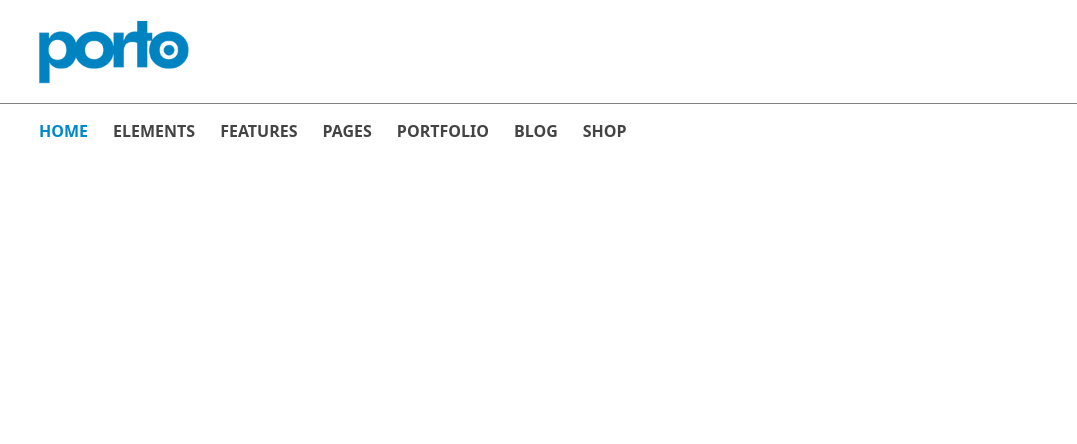
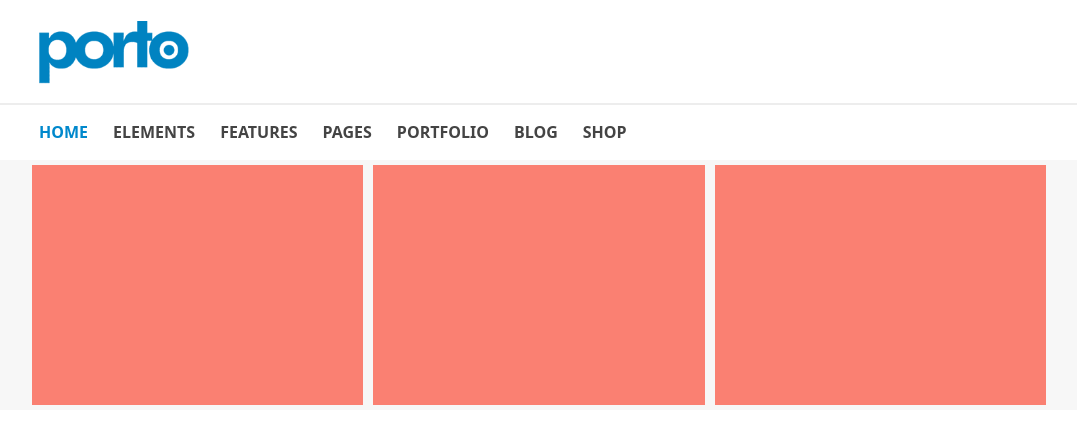
Before and after one commit to manuelguariglia21/proj-html-vuejs, a Vue app: page / in a window 1280 px wide. Shown: the top 444 px of the page, without its empty margins (101-1178 px from the left). Built offline with nearby package versions, Linux system fonts and the light colour scheme.

Commit message:
start postGallery

```diff
--- a/src/assets/style/generals.scss
+++ b/src/assets/style/generals.scss
@@ -7,9 +7,9 @@
 }
 
 .line{
-  width: 100vw;
-  height: 1px;
-  background-color: grey;
+  width: 100%;
+  height: 2px;
+  background-color: #EDEDED;
 }
 
 .active{
--- a/src/components/FOOTER.vue
+++ b/src/components/FOOTER.vue
@@ -11,5 +11,7 @@ export default {
 </script>
 
 <style>
-
+footer{
+  width: 100%;
+}
 </style>
--- a/src/components/HEADER.vue
+++ b/src/components/HEADER.vue
@@ -1,14 +1,18 @@
 <template>
-  <header class="">
-
+  <header>
+    <!-- logo -->
     <div class="container">
       <div class="logo">
         <img src="../assets/img/logo-default-slim.png" alt="">
       </div>
     </div>
-    <div class="line">
+    <!-- /logo -->
 
-    </div>
+    <!-- line -->
+    <div class="line"></div>
+    <!-- /line -->
+
+    <!-- nav-menu -->
     <div class="container">
       <nav>
         <ul>
@@ -20,6 +24,7 @@
         </ul>
       </nav>
     </div>
+    <!-- /nav-menu -->
 
   </header>
 </template>
@@ -78,7 +83,6 @@ export default {
 @import "../assets/style/vars.scss";
 @import "../assets/style/generals.scss";
 header{
-  height: 90px;
   width: 100%;
   .container{
 
@@ -94,7 +98,6 @@ header{
       ul{
         list-style: none;
         padding: 0;
-        marrgin: 0;
         display: flex;
         justify-content: start;
         align-items: flex-start;
--- a/src/components/MAIN.vue
+++ b/src/components/MAIN.vue
@@ -1,15 +1,21 @@
 <template>
   <main>
-
+    <postGallery />
   </main>
 </template>
 
 <script>
+import postGallery from './postGallery.vue';
 export default {
   name: 'MAIN',
+  components: {
+   postGallery,
+  }
 }
 </script>
 
 <style>
-
+main{
+  width: 100%;
+}
 </style>
--- /dev/null
+++ b/src/components/postGallery.vue
@@ -0,0 +1,47 @@
+<template>
+<section>
+   <div class="container postGallery">
+    <div class="row">
+      <!-- postCard -->
+      <div class="postCard col-4">
+        <img src="" alt="">
+      </div>
+      <!-- /postCard -->
+
+      <!-- postCard -->
+      <div class="postCard col-4">
+        <img src="" alt="">
+      </div>
+      <!-- /postCard -->
+
+      <!-- postCard -->
+      <div class="postCard col-4">
+        <img src="" alt="">
+      </div>
+      <!-- /postCard -->
+    </div>
+  </div>
+</section>
+</template>
+
+<script>
+export default {
+  name: 'postGallery',
+}
+</script>
+
+<style lang="scss" scoped>
+  section{
+    width: 100%;
+    background-color: #F7F7F7;
+    .postGallery{
+    background-color: red;
+    min-height: 200px;
+    .postCard{
+      min-height: 250px;
+      background-color: salmon;
+      border: 5px solid #F7F7F7;
+    }
+  }
+  }
+</style>
```
